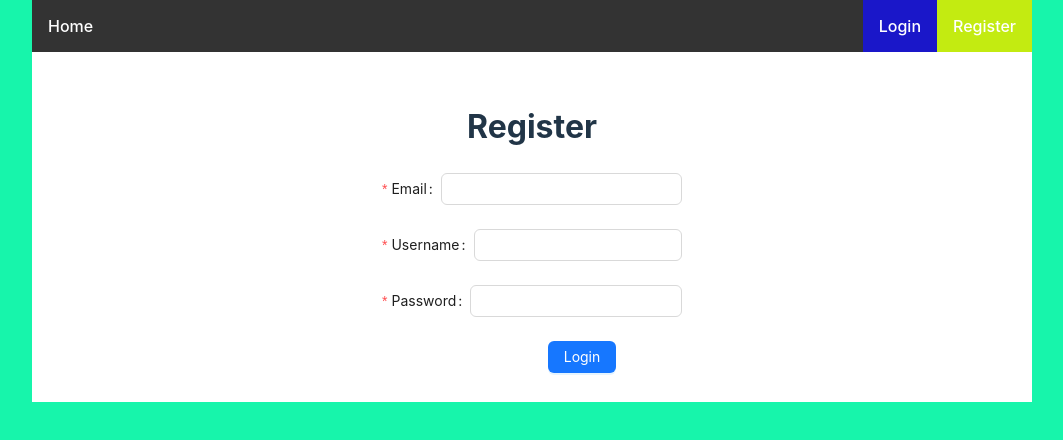
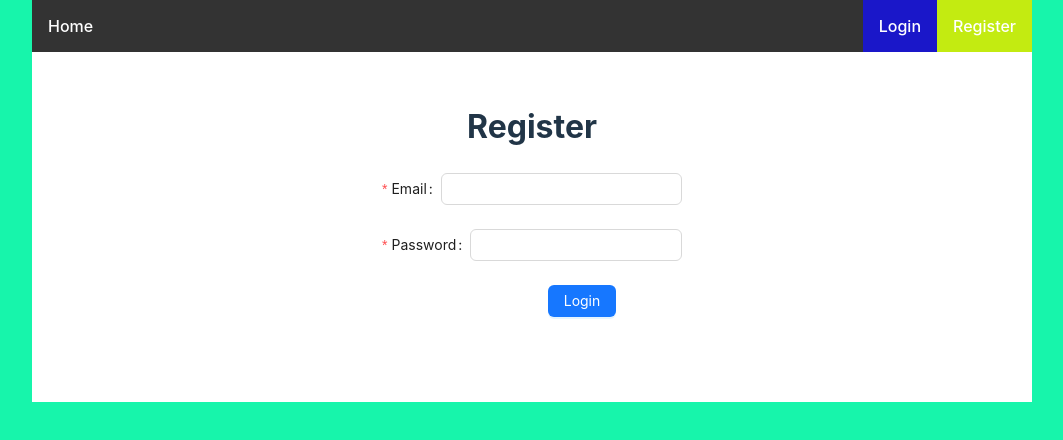
Before and after one commit to bagusuntoro/Empower, a React (Vite) app in the folder task3/: page /register in a window 1280 px wide. Shown: the top 440 px of the page, without its empty margins (108-1171 px from the left). Built offline with nearby package versions, Linux system fonts and the light colour scheme.

Commit message:
fixed task 5

```diff
--- a/task3/package.json
+++ b/task3/package.json
@@ -9,6 +9,7 @@
     "preview": "vite preview"
   },
   "dependencies": {
+    "@supabase/supabase-js": "^2.10.0",
     "ant": "^0.2.0",
     "antd": "^5.2.2",
     "design": "^0.1.0",
--- a/task3/src/Pages/Register.jsx
+++ b/task3/src/Pages/Register.jsx
@@ -4,18 +4,20 @@ import { Button, Form, Input } from 'antd';
 
 // components
 import { TopNavigation } from '../components/header/TopNavigation'
+import { supabase } from "../configs/supabase";
+import { useNavigate } from "react-router";
 
 export const Register = () => {
   const auth = useContext(AuthContext)
 
-  const [input, setInput] = useState('')
-  const inputRef = useRef('')
+  // const [input, setInput] = useState('')
+  // const inputRef = useRef('')
 
-  const handleSubmit = (e) => {
-    // e.preventDefault()
-    console.log(e)
-    // alert('send :' + inputRef.current.value)
-  }
+  // const handleSubmit = (e) => {
+  //   // e.preventDefault()
+  //   console.log(e)
+  //   // alert('send :' + inputRef.current.value)
+  // }
 
 
   const Head = () => {
@@ -26,6 +28,22 @@ export const Register = () => {
     )
   }
 
+  const navigate = useNavigate()
+
+  const onFinish = async (value) => {
+    const { data, error } = await supabase.auth.signUp({
+      email: value?.email,
+      password: value.password
+    })
+
+    if (data) {
+      navigate('/login')
+    }
+  }
+
+
+
+
 
   return (
     <>
@@ -35,7 +53,7 @@ export const Register = () => {
         <div className="template">
           <div className="form">
             <Head />
-            <Form onFinish={handleSubmit}>
+            <Form onFinish={onFinish}>
               <Form.Item
                 label="Email"
                 name="email"
@@ -44,13 +62,13 @@ export const Register = () => {
                 <Input type="email" />
               </Form.Item>
 
-              <Form.Item
+              {/* <Form.Item
                 label="Username"
                 name="username"
                 rules={[{ required: true, message: 'Please input your username!' }]}
               >
                 <Input type="text" />
-              </Form.Item>
+              </Form.Item> */}
 
               <Form.Item
                 label="Password"
--- /dev/null
+++ b/task3/src/configs/supabase.js
@@ -0,0 +1,6 @@
+import { createClient } from '@supabase/supabase-js'
+
+const supabase_url = import.meta.env.VITE_SUPABASE_API_URL
+const supabase_api_key = import.meta.env.VITE_SUPABASE_KEY
+
+export const supabase = createClient(supabase_url, supabase_api_key)
```
Also changed, not shown: 2 other files (tests, documents, lock files or other folders).
